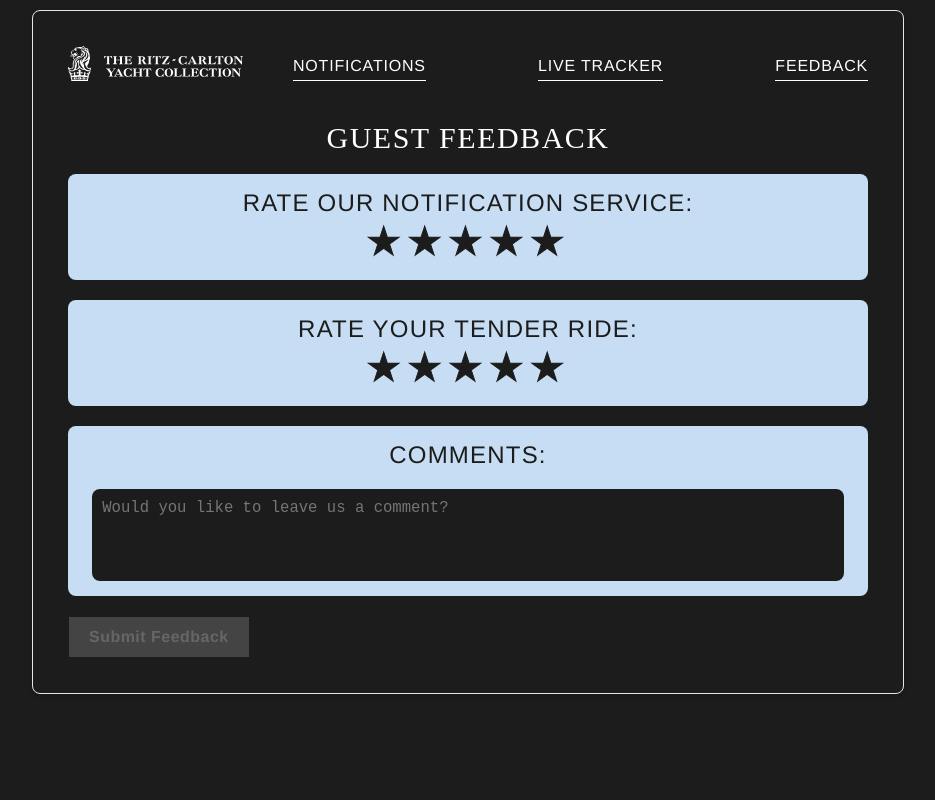
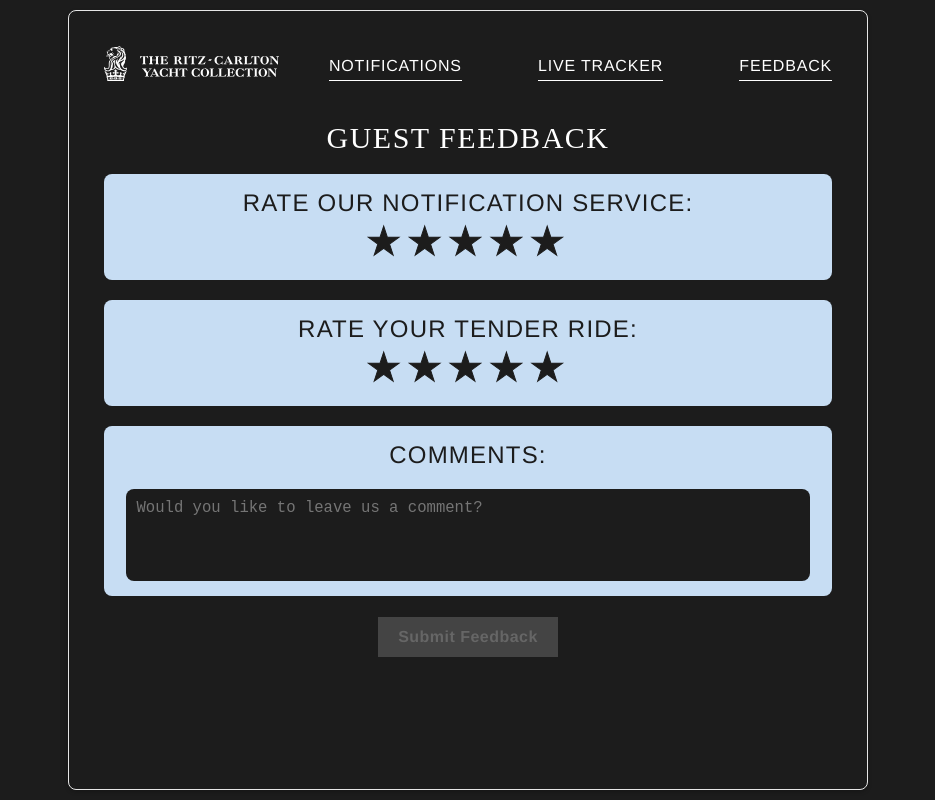
Before and after one commit to ng5jr/luminara_tender_tracking, a React (Create React App) app in the folder tender-tracking-app/: page /feedback in a window 1280 px wide. Shown: the whole page, without its empty margins (172-1107 px from the left). Built offline with nearby package versions, Linux system fonts and the light colour scheme.

Commit message:
fix feedbackpage

```diff
--- a/tender-tracking-app/src/pages/rating page/rating.css
+++ b/tender-tracking-app/src/pages/rating page/rating.css
@@ -12,6 +12,8 @@
   flex-direction: column;
   justify-content: flex-start;
   gap: 20px;
+  height: calc(100vh - 20px);
+  box-sizing: border-box;
 }
 
 
@@ -176,7 +178,7 @@
   .feedback-website {
     padding: 20px 15px;
     /* Further reduced padding for mobile */
-    margin: 5px auto;
+    margin: 10px;
     /* Further reduced margin for mobile */
   }
 
@@ -235,3 +237,14 @@
   }
 
 }
+
+
+.sections {
+  display: flex;
+  justify-content: flex-start;
+
+  flex-direction: column;
+
+  overflow: scroll;
+  height: 100%;
+}
```
